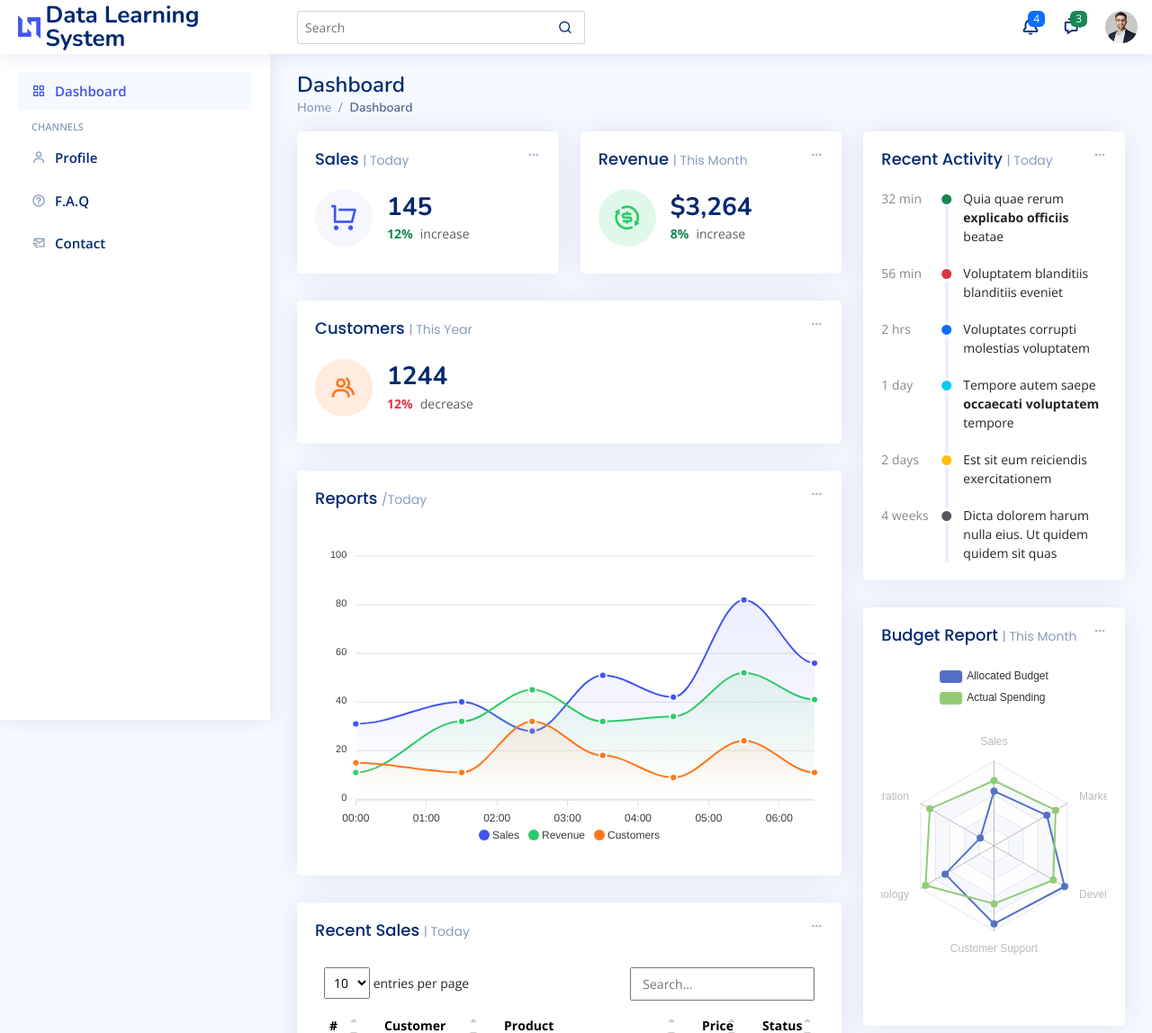
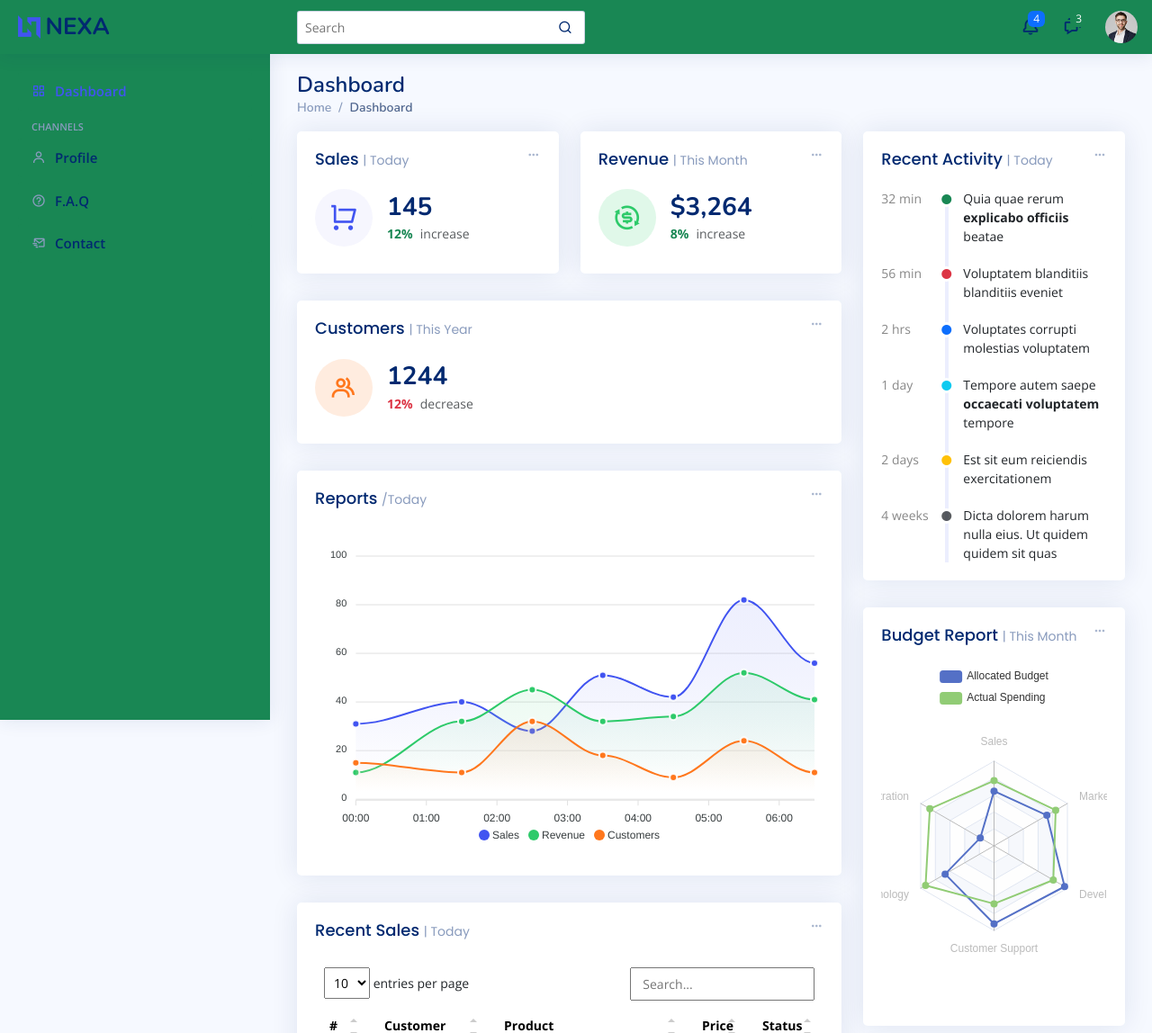
Before and after one commit to MiguelT18/NEXA, a Flask app: page /index in a window 1280 px wide. Shown: the top 1148 px of the page at 90% size. Run offline with Flask 2, Linux system fonts and the light colour scheme; some libraries are stand-ins or nearby versions.

Commit message:
mejoras en las vistas

```diff
--- a/app/templates/home-page.html
+++ b/app/templates/home-page.html
@@ -1,5 +1,5 @@
 {% extends 'layout-home.html' %}
-{% block title %}Home - Data Learning System{% endblock %}
+{% block title %}Home - NEXA{% endblock %}
   {% block content %}
     <!-- ======= About Section ======= -->
     <section id="about" class="about">
--- a/app/templates/layout-home.html
+++ b/app/templates/layout-home.html
@@ -5,7 +5,7 @@
   <meta charset="utf-8">
   <meta content="width=device-width, initial-scale=1.0" name="viewport">
 
-  <title>{% block title %} Data Learning System {% endblock %}</title>
+  <title>{% block title %} NEXA {% endblock %}</title>
   <meta content="" name="description">
   <meta content="" name="keywords">
   <!-- Enlace al favicon desde la carpeta static/img/ -->
@@ -38,7 +38,7 @@
     <div class="container d-flex align-items-center justify-content-between">
 
       <div class="logo">
-        <h1><a href="/"><span>Data Learning System</span></a></h1>
+        <h1><a href="/"><span>NEXA</span></a></h1>
         <!-- Uncomment below if you prefer to use an image logo -->
         <!-- <a href="index.html"><img src="assets/img/logo.png" alt="" class="img-fluid"></a>-->
       </div>
--- a/app/templates/layout-master.html
+++ b/app/templates/layout-master.html
@@ -5,7 +5,7 @@
   <meta charset="utf-8">
   <meta content="width=device-width, initial-scale=1.0" name="viewport">
 
-  <title>{% block title %} Data Learning System {% endblock %}</title>
+  <title>{% block title %} NEXA {% endblock %}</title>
   <meta content="" name="description">
   <meta content="" name="keywords">
 
@@ -35,12 +35,12 @@
 <body>
 
   <!-- ======= Header ======= -->
-  <header id="header" class="header fixed-top d-flex align-items-center">
+  <header id="header" class="header fixed-top d-flex align-items-center bg-success">
 
     <div class="d-flex align-items-center justify-content-between">
       <a href="/index" class="logo d-flex align-items-center">
         <img src="{{ url_for('static', filename='img/logo.png') }}" alt="">
-        <span class="d-none d-lg-block">Data Learning System</span>
+        <span class="d-none d-lg-block">NEXA</span>
       </a>
       <i class="bi bi-list toggle-sidebar-btn bx bx-menu"></i>
     </div><!-- End Logo -->
@@ -275,12 +275,12 @@
   </header><!-- End Header -->
 
   <!-- ======= Sidebar ======= -->
-  <aside id="sidebar" class="sidebar">
+  <aside id="sidebar" class="sidebar bg-success">
 
     <ul class="sidebar-nav" id="sidebar-nav">
 
       <li class="nav-item">
-        <a class="nav-link " href="/index">
+        <a class="nav-link bg-success" href="/index">
           <i class="bx bx-grid-alt"></i>
           <span>Dashboard</span>
         </a>
@@ -288,7 +288,7 @@
       {% if session['role'] == 2 %}
 
       <li class="nav-item">
-        <a class="nav-link collapsed" data-bs-target="#components-nav" data-bs-toggle="collapse" href="#">
+        <a class="nav-link collapsed bg-success" data-bs-target="#components-nav" data-bs-toggle="collapse" href="#">
           <i class="bx bx-detail"></i><span>Components</span><i class="bx bxs-chevron-down ms-auto"></i>
         </a>
         <ul id="components-nav" class="nav-content collapse " data-bs-parent="#sidebar-nav">
@@ -316,7 +316,7 @@
       </li><!-- End Components Nav -->
 
       <li class="nav-item">
-        <a class="nav-link collapsed" data-bs-target="#tables-nav" data-bs-toggle="collapse" href="#">
+        <a class="nav-link collapsed bg-success" data-bs-target="#tables-nav" data-bs-toggle="collapse" href="#">
           <i class="bx bx-table"></i><span>Tables</span><i class="bx bxs-chevron-down ms-auto"></i>
         </a>
         <ul id="tables-nav" class="nav-content collapse " data-bs-parent="#sidebar-nav">
@@ -334,7 +334,7 @@
       </li><!-- End Tables Nav -->
 
       <li class="nav-item">
-        <a class="nav-link collapsed" data-bs-target="#charts-nav" data-bs-toggle="collapse" href="#">
+        <a class="nav-link collapsed bg-success" data-bs-target="#charts-nav" data-bs-toggle="collapse" href="#">
           <i class="bx bx-bar-chart"></i><span>Charts</span><i class="bx bxs-chevron-down ms-auto"></i>
         </a>
         <ul id="charts-nav" class="nav-content collapse " data-bs-parent="#sidebar-nav">
@@ -351,21 +351,21 @@
       <li class="nav-heading">Channels</li>
 
       <li class="nav-item">
-        <a class="nav-link collapsed" href="/profile_view">
+        <a class="nav-link collapsed bg-success" href="/profile_view">
           <i class="bx bx-user"></i>
           <span>Profile</span>
         </a>
       </li><!-- End Profile Page Nav -->
 
       <li class="nav-item">
-        <a class="nav-link collapsed" href="/faq_view">
+        <a class="nav-link collapsed bg-success" href="/faq_view">
           <i class="bx bx-help-circle"></i>
           <span>F.A.Q</span>
         </a>
       </li><!-- End F.A.Q Page Nav -->
 
       <li class="nav-item">
-        <a class="nav-link collapsed" href="/contact">
+        <a class="nav-link collapsed bg-success" href="/contact">
           <i class="bx bx-mail-send"></i>
           <span>Contact</span>
         </a>
--- a/app/templates/pages-login.html
+++ b/app/templates/pages-login.html
@@ -35,7 +35,7 @@
 
 <body>
 
-  <main class="bg-dark">
+  <main class="bg-success">
     <div class="container">
 
       <section class="section register min-vh-100 d-flex flex-column align-items-center justify-content-center py-4">
@@ -44,9 +44,9 @@
             <div class="col-lg-4 col-md-6 d-flex flex-column align-items-center justify-content-center">
 
               <div class="d-flex justify-content-center py-4">
-                <a href="#" class="logo d-flex align-items-center w-auto">
+                <a href="/" class="logo d-flex align-items-center w-auto">
                   <img src="{{ url_for('static', filename='img/logo.png') }}" alt="">
-                  <span class="d-none d-lg-block text-white">Data Learning System</span>
+                  <span class="d-none d-lg-block text-white">NEXA</span>
                 </a>
               </div><!-- End Logo -->
 
--- a/app/templates/pages-register.html
+++ b/app/templates/pages-register.html
@@ -34,7 +34,7 @@
 
 <body>
 
-  <main class="bg-dark">
+  <main class="bg-success">
     <div class="container">
 
       <section class="section register min-vh-100 d-flex flex-column align-items-center justify-content-center py-4">
@@ -43,9 +43,9 @@
             <div class="col-lg-4 col-md-6 d-flex flex-column align-items-center justify-content-center">
 
               <div class="d-flex justify-content-center py-4">
-                <a href="#" class="logo d-flex align-items-center w-auto">
+                <a href="/" class="logo d-flex align-items-center w-auto">
                   <img src="{{ url_for('static', filename='img/logo.png') }}" alt="">
-                  <span class="d-none d-lg-block text-white">Data Learning System</span>
+                  <span class="d-none d-lg-block text-white">NEXA</span>
                 </a>
               </div><!-- End Logo -->
 
```
